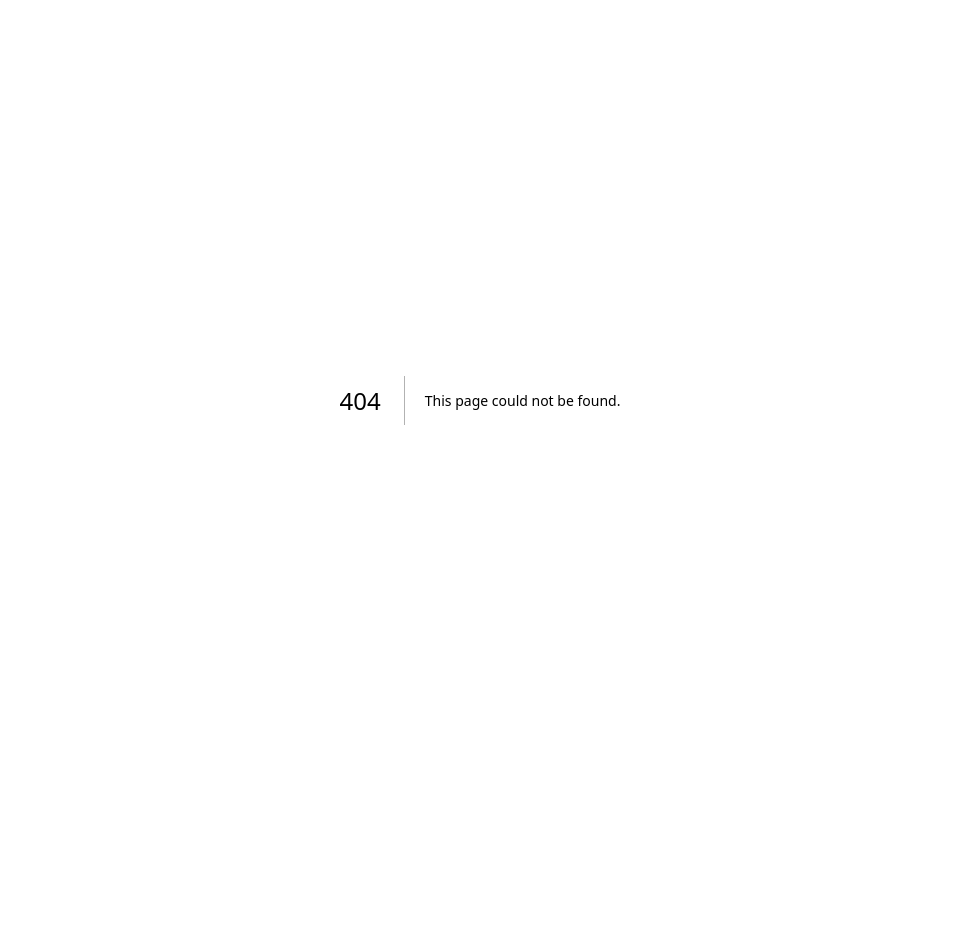
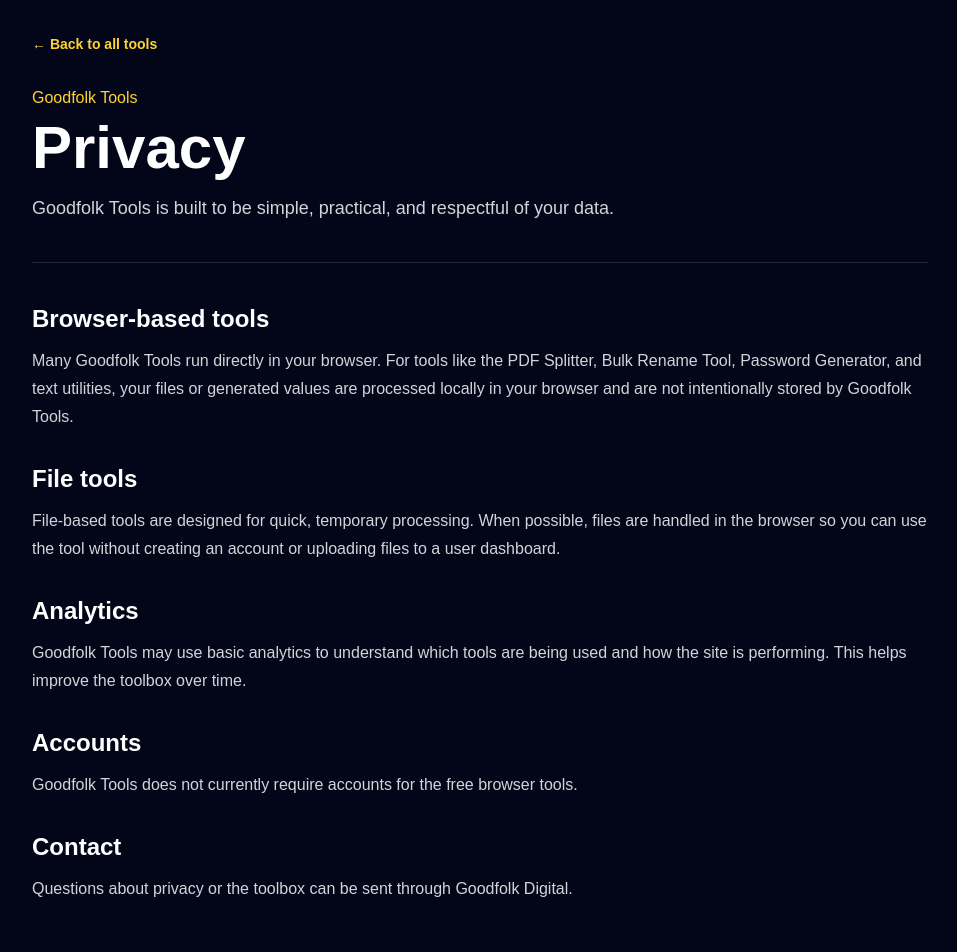
Before and after one commit to GFKolby/GoodfolkUtilities, a Next.js app: page /privacy in a window 1280 px wide. Before the commit this address had no page. Shown: the top 952 px of the page, without its empty margins (160-1117 px from the left). Before the commit the page ends 800 px from the top, so only its background shows below. Built offline with nearby package versions, Linux system fonts and the light colour scheme.

Commit message:
Add about page

```diff
--- /dev/null
+++ b/app/about/page.tsx
@@ -0,0 +1,98 @@
+import Link from "next/link";
+
+export const metadata = {
+  title: "About",
+  description:
+    "Learn about Goodfolk Tools, a free collection of practical browser-based utilities by Goodfolk Digital.",
+};
+
+export default function AboutPage() {
+  return (
+    <main className="min-h-screen bg-slate-950 p-8 text-white">
+      <div className="mx-auto max-w-4xl">
+        <Link
+          href="/"
+          className="mb-8 inline-block text-sm font-semibold text-amber-300 hover:text-amber-200"
+        >
+          ← Back to all tools
+        </Link>
+
+        <header className="border-b border-slate-800 pb-10">
+          <p className="mb-2 font-medium text-amber-300">Goodfolk Tools</p>
+
+          <h1 className="text-5xl font-bold md:text-6xl">
+            Small tools for practical folks.
+          </h1>
+
+          <p className="mt-4 max-w-2xl text-lg text-zinc-300">
+            Goodfolk Tools is a growing collection of simple browser-based
+            utilities for office work, file cleanup, text formatting, and
+            camping planning.
+          </p>
+        </header>
+
+        <section className="mt-10 space-y-8 text-zinc-300">
+          <div>
+            <h2 className="text-2xl font-semibold text-white">
+              Why this exists
+            </h2>
+            <p className="mt-3 leading-7">
+              A lot of everyday tasks do not need a full app, an account, a
+              subscription, or a complicated dashboard. Sometimes you just need
+              to clean a CSV, split a PDF, estimate water for a camping trip, or
+              generate a quick checklist.
+            </p>
+          </div>
+
+          <div>
+            <h2 className="text-2xl font-semibold text-white">
+              What Goodfolk Tools is for
+            </h2>
+            <p className="mt-3 leading-7">
+              The goal is to build small, sharp tools that solve one problem at
+              a time. Each utility is designed to be quick, practical, and easy
+              to use without unnecessary clutter.
+            </p>
+          </div>
+
+          <div>
+            <h2 className="text-2xl font-semibold text-white">
+              Built by Goodfolk Digital
+            </h2>
+            <p className="mt-3 leading-7">
+              Goodfolk Digital is a small software workshop focused on useful
+              tools, lightweight automations, and practical digital systems.
+            </p>
+          </div>
+        </section>
+
+        <div className="mt-10 flex flex-col gap-4 sm:flex-row">
+          <Link
+            href="/office"
+            className="rounded-xl bg-amber-300 px-5 py-3 text-center font-semibold text-slate-950 transition hover:bg-amber-200"
+          >
+            Browse office tools
+          </Link>
+
+          <Link
+            href="/camp"
+            className="rounded-xl border border-slate-700 px-5 py-3 text-center font-semibold text-zinc-200 transition hover:bg-slate-900"
+          >
+            Browse camp tools
+          </Link>
+        </div>
+
+        <footer className="mt-16 border-t border-slate-800 pt-8 text-sm text-zinc-500">
+          © {new Date().getFullYear()}{" "}
+          <a
+            href="https://goodfolkdigital.com"
+            className="text-zinc-400 hover:text-amber-300"
+          >
+            Goodfolk Digital
+          </a>
+          . Built for good folks.
+        </footer>
+      </div>
+    </main>
+  );
+}
--- a/app/page.tsx
+++ b/app/page.tsx
@@ -167,6 +167,12 @@
             Goodfolk Digital
           </a>
           . Built for good folks.
+          <Link href="/privacy" className="text-zinc-400 hover:text-amber-300">
+            Privacy
+          </Link>
+          <Link href="/about" className="text-zinc-400 hover:text-amber-300">
+            About
+          </Link>
         </footer>
       </div>
     </main>
--- /dev/null
+++ b/app/privacy/page.tsx
@@ -0,0 +1,104 @@
+import Link from "next/link";
+
+export const metadata = {
+  title: "Privacy",
+  description:
+    "Learn how Goodfolk Tools handles browser-based utilities, file processing, analytics, and privacy.",
+};
+
+export default function PrivacyPage() {
+  return (
+    <main className="min-h-screen bg-slate-950 p-8 text-white">
+      <div className="mx-auto max-w-4xl">
+        <Link
+          href="/"
+          className="mb-8 inline-block text-sm font-semibold text-amber-300 hover:text-amber-200"
+        >
+          ← Back to all tools
+        </Link>
+
+        <header className="border-b border-slate-800 pb-10">
+          <p className="mb-2 font-medium text-amber-300">
+            Goodfolk Tools
+          </p>
+
+          <h1 className="text-5xl font-bold md:text-6xl">
+            Privacy
+          </h1>
+
+          <p className="mt-4 max-w-2xl text-lg text-zinc-300">
+            Goodfolk Tools is built to be simple, practical, and respectful of your data.
+          </p>
+        </header>
+
+        <section className="mt-10 space-y-8 text-zinc-300">
+          <div>
+            <h2 className="text-2xl font-semibold text-white">
+              Browser-based tools
+            </h2>
+            <p className="mt-3 leading-7">
+              Many Goodfolk Tools run directly in your browser. For tools like
+              the PDF Splitter, Bulk Rename Tool, Password Generator, and text
+              utilities, your files or generated values are processed locally in
+              your browser and are not intentionally stored by Goodfolk Tools.
+            </p>
+          </div>
+
+          <div>
+            <h2 className="text-2xl font-semibold text-white">
+              File tools
+            </h2>
+            <p className="mt-3 leading-7">
+              File-based tools are designed for quick, temporary processing.
+              When possible, files are handled in the browser so you can use the
+              tool without creating an account or uploading files to a user
+              dashboard.
+            </p>
+          </div>
+
+          <div>
+            <h2 className="text-2xl font-semibold text-white">
+              Analytics
+            </h2>
+            <p className="mt-3 leading-7">
+              Goodfolk Tools may use basic analytics to understand which tools
+              are being used and how the site is performing. This helps improve
+              the toolbox over time.
+            </p>
+          </div>
+
+          <div>
+            <h2 className="text-2xl font-semibold text-white">
+              Accounts
+            </h2>
+            <p className="mt-3 leading-7">
+              Goodfolk Tools does not currently require accounts for the free
+              browser tools.
+            </p>
+          </div>
+
+          <div>
+            <h2 className="text-2xl font-semibold text-white">
+              Contact
+            </h2>
+            <p className="mt-3 leading-7">
+              Questions about privacy or the toolbox can be sent through
+              Goodfolk Digital.
+            </p>
+          </div>
+        </section>
+
+        <footer className="mt-16 border-t border-slate-800 pt-8 text-sm text-zinc-500">
+          © {new Date().getFullYear()}{" "}
+          <a
+            href="https://goodfolkdigital.com"
+            className="text-zinc-400 hover:text-amber-300"
+          >
+            Goodfolk Digital
+          </a>
+          . Built for good folks.
+        </footer>
+      </div>
+    </main>
+  );
+}
--- a/app/sitemap.ts
+++ b/app/sitemap.ts
@@ -4,7 +4,7 @@
 export default function sitemap(): MetadataRoute.Sitemap {
   const baseUrl = "https://tools.goodfolkdigital.com";
 
-  const staticRoutes = ["", "/office", "/camp", "/support"];
+  const staticRoutes = ["", "/office", "/camp", "/support", "/privacy", "/about"];
 
   return [
     ...staticRoutes.map((route) => ({
--- a/components/ToolPage.tsx
+++ b/components/ToolPage.tsx
@@ -40,6 +40,12 @@
     Goodfolk Digital
   </a>
   . Built for good folks.
+  <Link href="/privacy" className="text-zinc-400 hover:text-amber-300">
+  Privacy
+</Link>
+<Link href="/about" className="text-zinc-400 hover:text-amber-300">
+  About
+</Link>
 </footer>
       </div>
     </main>
```
